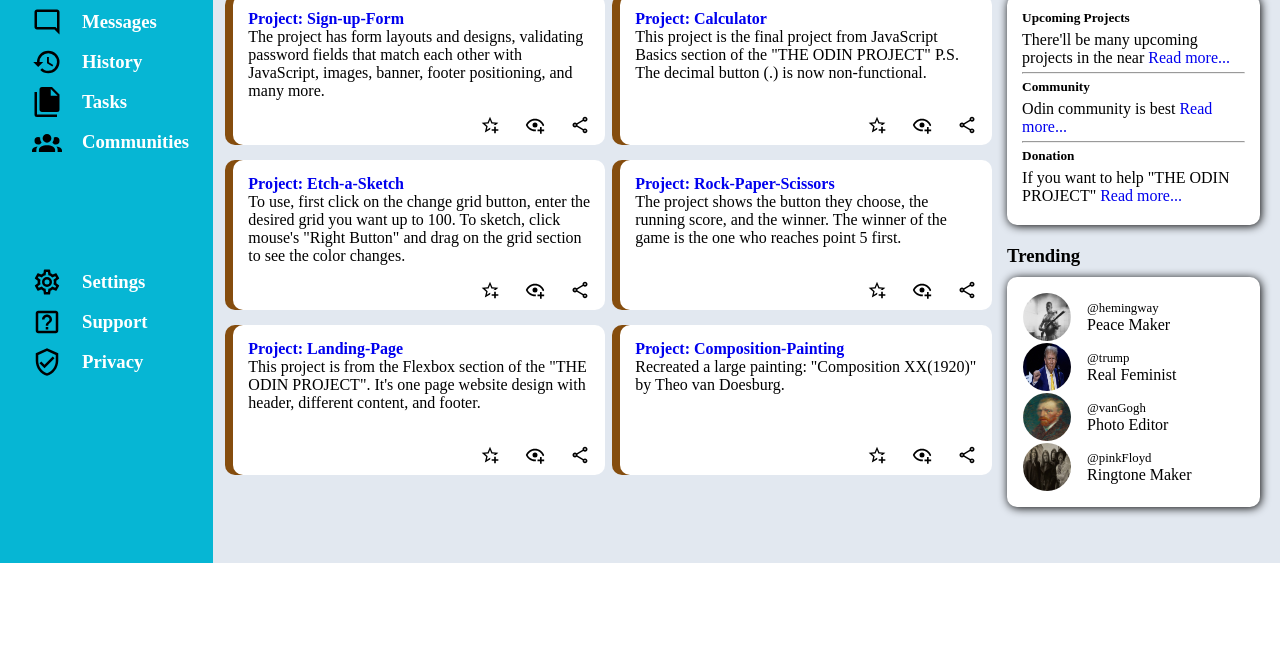
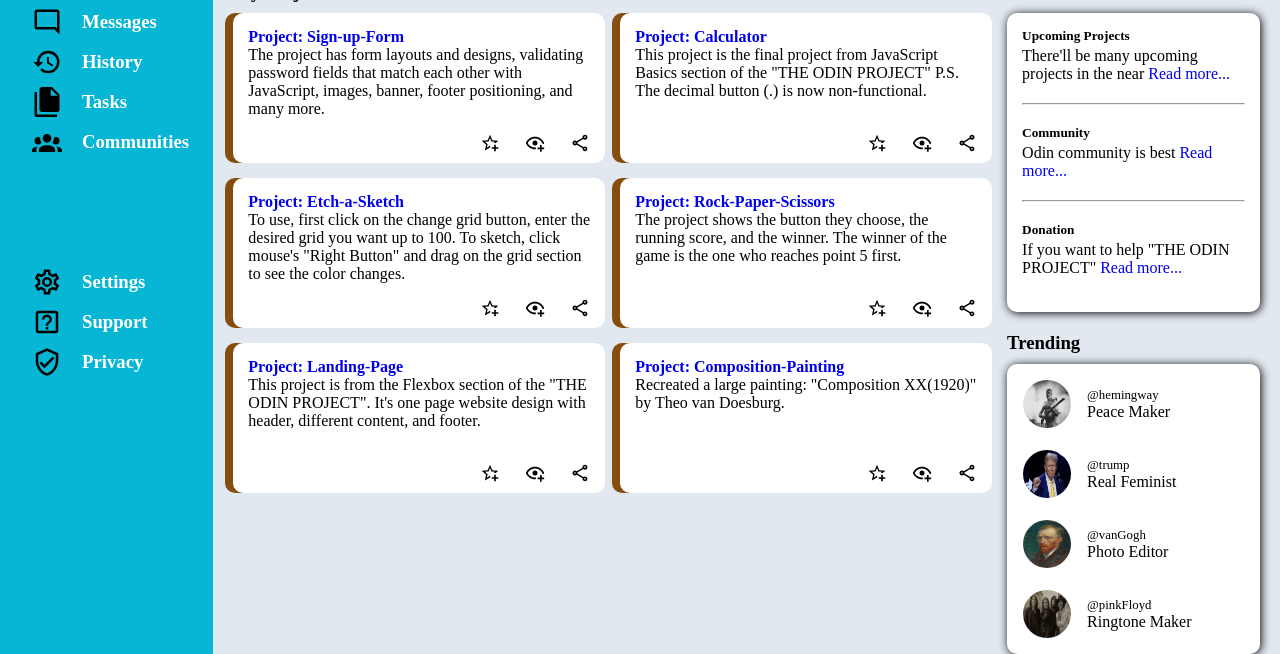
Before and after one commit to pbain63/Project_Admin-Dashboard, a plain HTML site: page index.html in a window 1280 px wide. Shown: the part 212-866 px from the top of the page. Before the commit the page ends 800 px from the top, so only its background shows below. Drawn offline with Linux system fonts and the light colour scheme.

Commit message:
Add padding, styles to anouncements section, trending section in css/style.css

```diff
--- a/css/style.css
+++ b/css/style.css
@@ -230,10 +230,11 @@ h6 {
   /* padding: 20px; */
 }
 .announcements {
-  padding: 5px 0px;
+  padding-top: 3px ;
+  padding-bottom: 20px;
 }
 .right-edge {
-  padding-top: 5px;
+  padding-top: 20px;
 }
 .announcements a:hover {
   /* color: red; */
@@ -249,7 +250,11 @@ h6 {
   align-items: center;
   /* align-content: space-around; */
   gap: 15px;
+  padding-bottom: 20px;
 }
 .profile {
   font-size: 80%;
 }
+.last-profile {
+  padding-bottom: 0px;
+}
```
